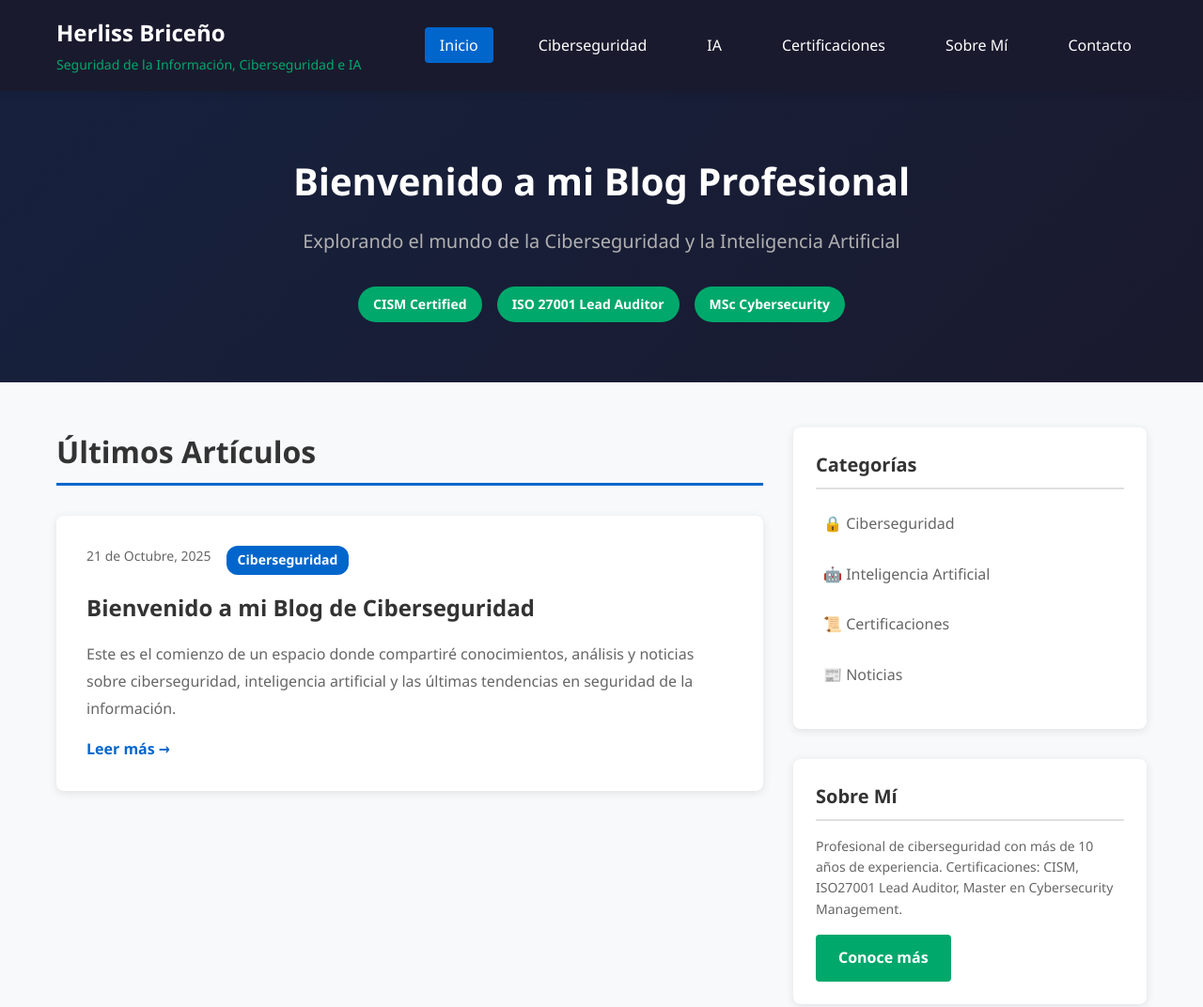
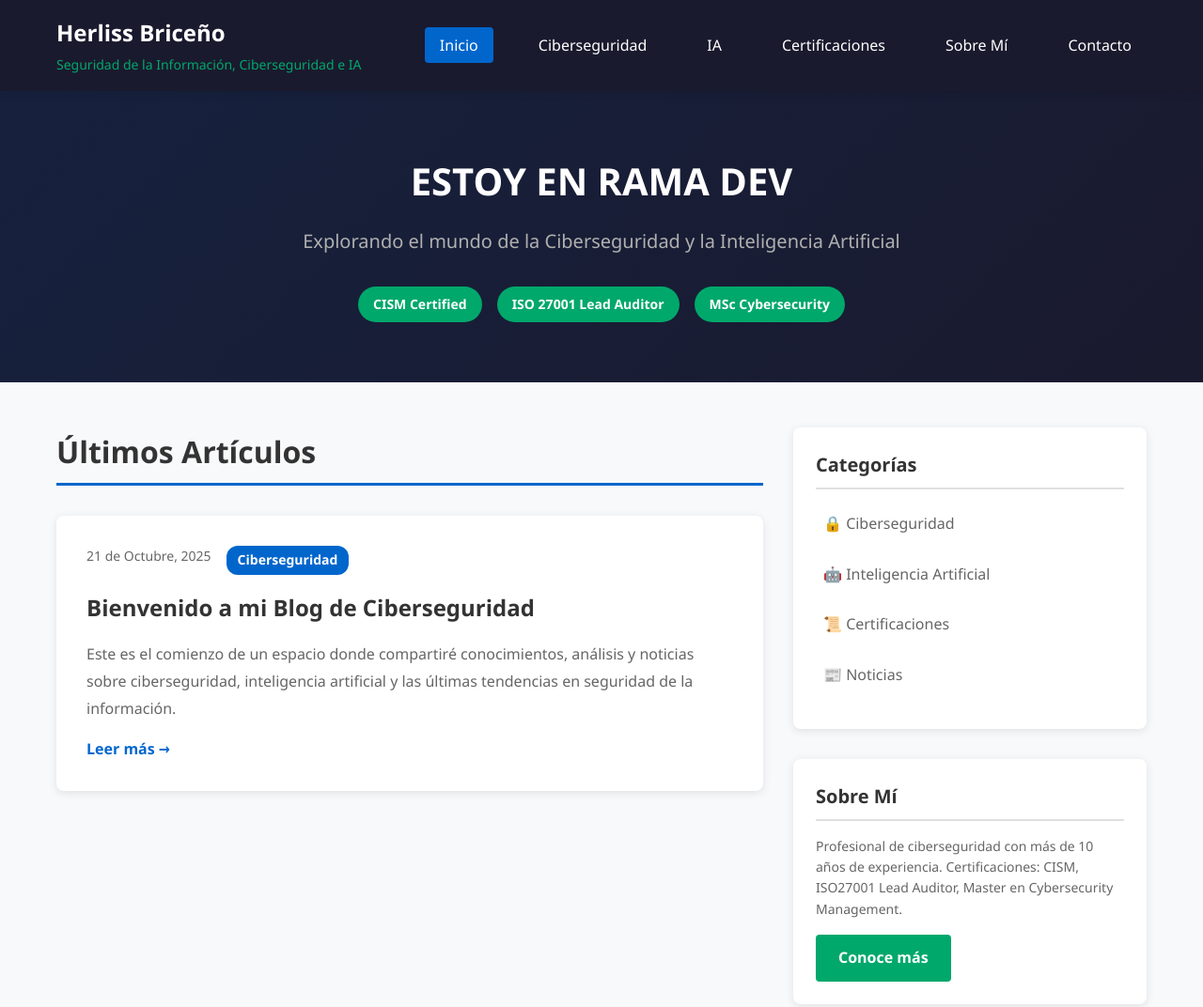
Before and after one commit to Herliss/herliss.github.io, a plain HTML site: page index.html in a window 1280 px wide. Shown: the top 1072 px of the page at 94% size. Drawn offline with Linux system fonts and the light colour scheme.

Commit message:
test: cambiar título a ESTOY EN RAMA DEV

```diff
--- a/index.html
+++ b/index.html
@@ -74,7 +74,7 @@
     <section class="hero">
         <div class="container">
             <div class="hero-content">
-                <h2>Bienvenido a mi Blog Profesional</h2>
+                <h2>ESTOY EN RAMA DEV</h2>
                 <p class="hero-subtitle">Explorando el mundo de la Ciberseguridad y la Inteligencia Artificial</p>
                 <div class="hero-badges">
                     <span class="badge">CISM Certified</span>
```
